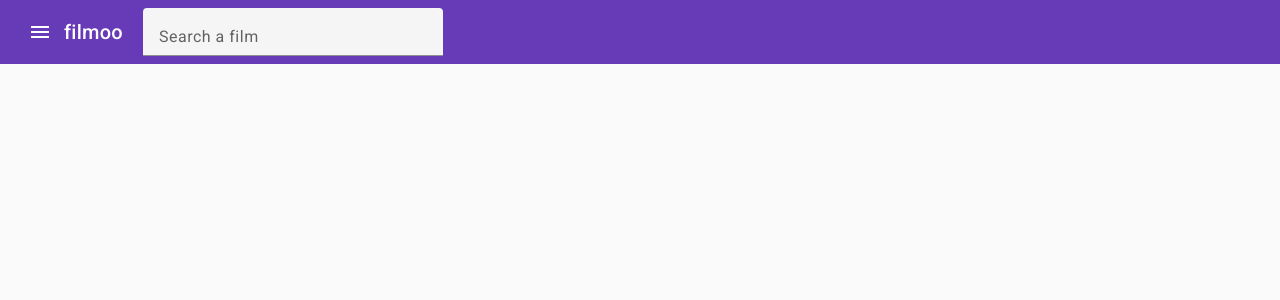
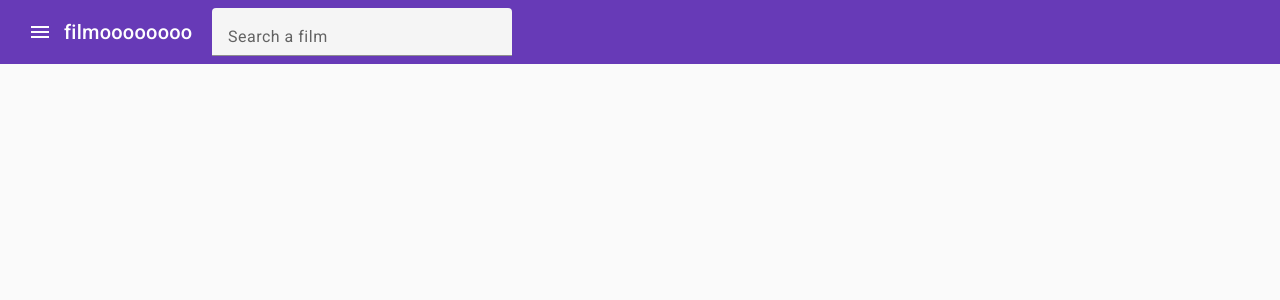
Before and after one commit to Iandraws/my-Filmo-app, an Angular app: page / in a window 1280 px wide. Shown: the top 300 px of the page. Built offline with nearby package versions, Linux system fonts and the light colour scheme.

Commit message:
styless reactor

```diff
--- a/src/app/home/home.component.html
+++ b/src/app/home/home.component.html
@@ -1,26 +1,16 @@
 <div class="container">
+
     <mat-toolbar color="primary">
-        <button
-            mat-icon-button
-            (click)="opened=!opened"
-        >
+        <button mat-icon-button (click)="opened=!opened">
             <mat-icon>menu</mat-icon>
         </button>
-        <span>filmoo</span>
+        <span>filmoooooooo</span>
         <app-search></app-search>
     </mat-toolbar>
     <mat-sidenav-container>
-        <mat-sidenav
-            [(opened)]="opened"
-            mode="side"
-        >
+        <mat-sidenav [(opened)]="opened" mode="side">
             <mat-nav-list>
-                <a
-                    mat-list-item
-                    *ngFor="let route of routes"
-                    [routerLink]="route.path"
-                    routerLinkActive="active"
-                >
+                <a mat-list-item *ngFor="let route of routes" [routerLink]="route.path" routerLinkActive="active">
                     {{ route.label }}
                 </a>
             </mat-nav-list>
```
